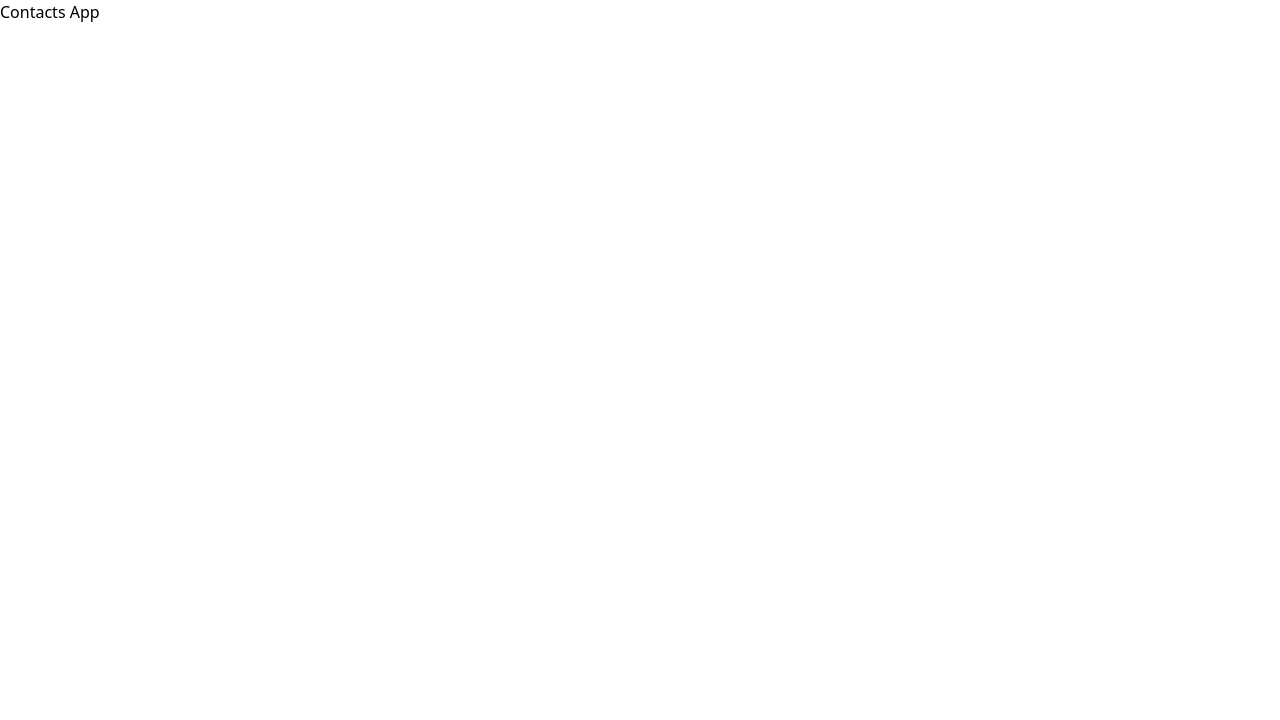
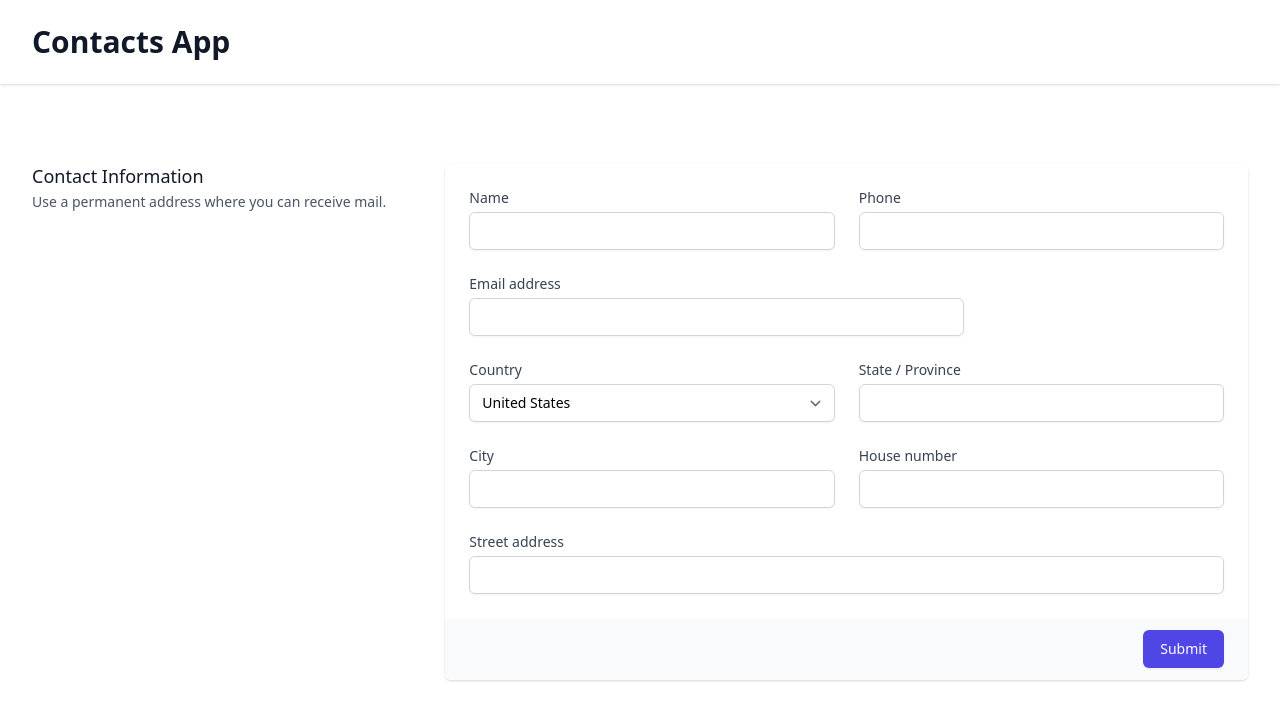
Before and after one commit to hyuko21/clean-contacts-app, a React (Create React App) app in the folder client/: page / in a window 1280 px wide. Shown: the top 720 px of the page. Built offline with nearby package versions, Linux system fonts and the light colour scheme.

Commit message:
feat(client): add AddContact page and componets Header/Container

```diff
--- a/client/package.json
+++ b/client/package.json
@@ -8,6 +8,7 @@
   },
   "devDependencies": {
     "@craco/craco": "^6.4.0",
+    "@tailwindcss/forms": "^0.3.4",
     "@types/jest": "^26.0.15",
     "@types/node": "^12.0.0",
     "@types/react": "^17.0.0",
--- a/client/src/App.tsx
+++ b/client/src/App.tsx
@@ -1,5 +1,13 @@
+import { Container, Header } from './components'
+import { AddContactPage } from './pages/contacts'
+
 export function App() {
   return (
-    <h1>Contacts App</h1>
+    <>
+      <Header />
+      <Container>
+        <AddContactPage />
+      </Container>
+    </>
   )
 }
--- /dev/null
+++ b/client/src/components/Container.tsx
@@ -0,0 +1,7 @@
+export const Container = (props: React.PropsWithChildren<{}>) => (
+  <main>
+    <div className="max-w-7xl mx-auto pt-20 sm:px-6 lg:px-8">
+      {props.children}
+    </div>
+  </main>
+)
--- /dev/null
+++ b/client/src/components/Header.tsx
@@ -0,0 +1,7 @@
+export const Header = () => (
+  <header className="bg-white shadow">
+    <div className="max-w-7xl mx-auto py-6 px-4 sm:px-6 lg:px-8">
+      <h1 className="text-3xl font-bold text-gray-900">Contacts App</h1>
+    </div>
+  </header>
+)
--- /dev/null
+++ b/client/src/components/index.tsx
@@ -0,0 +1,2 @@
+export * from './Container'
+export * from './Header'
--- /dev/null
+++ b/client/src/pages/contacts/AddContact.tsx
@@ -0,0 +1,138 @@
+export function AddContactPage() {
+  return (
+    <div className="mt-10 sm:mt-0">
+      <div className="md:grid md:grid-cols-3 md:gap-6">
+        <div className="md:col-span-1">
+          <div className="px-4 sm:px-0">
+            <h3 className="text-lg font-medium leading-6 text-gray-900">Contact Information</h3>
+            <p className="mt-1 text-sm text-gray-600">Use a permanent address where you can receive mail.</p>
+          </div>
+        </div>
+        <div className="mt-5 md:mt-0 md:col-span-2">
+          <form action="#" method="POST">
+            <div className="shadow overflow-hidden sm:rounded-md">
+              <div className="px-4 py-5 bg-white sm:p-6">
+                <div className="grid grid-cols-6 gap-6">
+                  <div className="col-span-6 sm:col-span-3">
+                    <label htmlFor="name" className="block text-sm font-medium text-gray-700">
+                      Name
+                    </label>
+                    <input
+                      type="text"
+                      name="name"
+                      id="name"
+                      autoComplete="given-name"
+                      className="mt-1 focus:ring-indigo-500 focus:border-indigo-500 block w-full shadow-sm sm:text-sm border-gray-300 rounded-md"
+                    />
+                  </div>
+
+                  <div className="col-span-6 sm:col-span-3">
+                    <label htmlFor="phone" className="block text-sm font-medium text-gray-700">
+                      Phone
+                    </label>
+                    <input
+                      type="text"
+                      name="phone"
+                      id="phone"
+                      autoComplete="phone"
+                      className="mt-1 focus:ring-indigo-500 focus:border-indigo-500 block w-full shadow-sm sm:text-sm border-gray-300 rounded-md"
+                    />
+                  </div>
+
+                  <div className="col-span-6 sm:col-span-4">
+                    <label htmlFor="email-address" className="block text-sm font-medium text-gray-700">
+                      Email address
+                    </label>
+                    <input
+                      type="text"
+                      name="email-address"
+                      id="email-address"
+                      autoComplete="email"
+                      className="mt-1 focus:ring-indigo-500 focus:border-indigo-500 block w-full shadow-sm sm:text-sm border-gray-300 rounded-md"
+                    />
+                  </div>
+
+                  <div className="col-span-6 sm:col-span-3">
+                    <label htmlFor="country" className="block text-sm font-medium text-gray-700">
+                      Country
+                    </label>
+                    <select
+                      id="country"
+                      name="country"
+                      autoComplete="country-name"
+                      className="mt-1 block w-full py-2 px-3 border border-gray-300 bg-white rounded-md shadow-sm focus:outline-none focus:ring-indigo-500 focus:border-indigo-500 sm:text-sm"
+                    >
+                      <option>United States</option>
+                      <option>Canada</option>
+                      <option>Mexico</option>
+                    </select>
+                  </div>
+
+                  <div className="col-span-6 sm:col-span-3">
+                    <label htmlFor="region" className="block text-sm font-medium text-gray-700">
+                      State / Province
+                    </label>
+                    <input
+                      type="text"
+                      name="region"
+                      id="region"
+                      autoComplete="address-level1"
+                      className="mt-1 focus:ring-indigo-500 focus:border-indigo-500 block w-full shadow-sm sm:text-sm border-gray-300 rounded-md"
+                    />
+                  </div>
+
+                  <div className="col-span-6 sm:col-span-3">
+                    <label htmlFor="city" className="block text-sm font-medium text-gray-700">
+                      City
+                    </label>
+                    <input
+                      type="text"
+                      name="city"
+                      id="city"
+                      autoComplete="address-level2"
+                      className="mt-1 focus:ring-indigo-500 focus:border-indigo-500 block w-full shadow-sm sm:text-sm border-gray-300 rounded-md"
+                    />
+                  </div>
+
+                  <div className="col-span-6 sm:col-span-3">
+                    <label htmlFor="house-number" className="block text-sm font-medium text-gray-700">
+                      House number
+                    </label>
+                    <input
+                      type="text"
+                      name="house-number"
+                      id="house-number"
+                      autoComplete="house-number"
+                      className="mt-1 focus:ring-indigo-500 focus:border-indigo-500 block w-full shadow-sm sm:text-sm border-gray-300 rounded-md"
+                    />
+                  </div>
+
+                  <div className="col-span-6">
+                    <label htmlFor="street-address" className="block text-sm font-medium text-gray-700">
+                      Street address
+                    </label>
+                    <input
+                      type="text"
+                      name="street-address"
+                      id="street-address"
+                      autoComplete="street-address"
+                      className="mt-1 focus:ring-indigo-500 focus:border-indigo-500 block w-full shadow-sm sm:text-sm border-gray-300 rounded-md"
+                    />
+                  </div>
+                </div>
+              </div>
+              <div className="px-4 py-3 bg-gray-50 text-right sm:px-6">
+                <button
+                  type="submit"
+                  className="inline-flex justify-center py-2 px-4 border border-transparent shadow-sm text-sm font-medium rounded-md text-white bg-indigo-600 hover:bg-indigo-700 focus:outline-none focus:ring-2 focus:ring-offset-2 focus:ring-indigo-500"
+                >
+                  Submit
+                </button>
+              </div>
+            </div>
+          </form>
+        </div>
+      </div>
+    </div>
+  )
+}
--- /dev/null
+++ b/client/src/pages/contacts/index.tsx
@@ -0,0 +1 @@
+export * from './AddContact'
--- a/client/tailwind.config.js
+++ b/client/tailwind.config.js
@@ -7,5 +7,7 @@
   variants: {
     extend: {},
   },
-  plugins: [],
+  plugins: [
+    require('@tailwindcss/forms')
+  ]
 }
```
Also changed, not shown: 1 other file (tests, documents, lock files or other folders).
